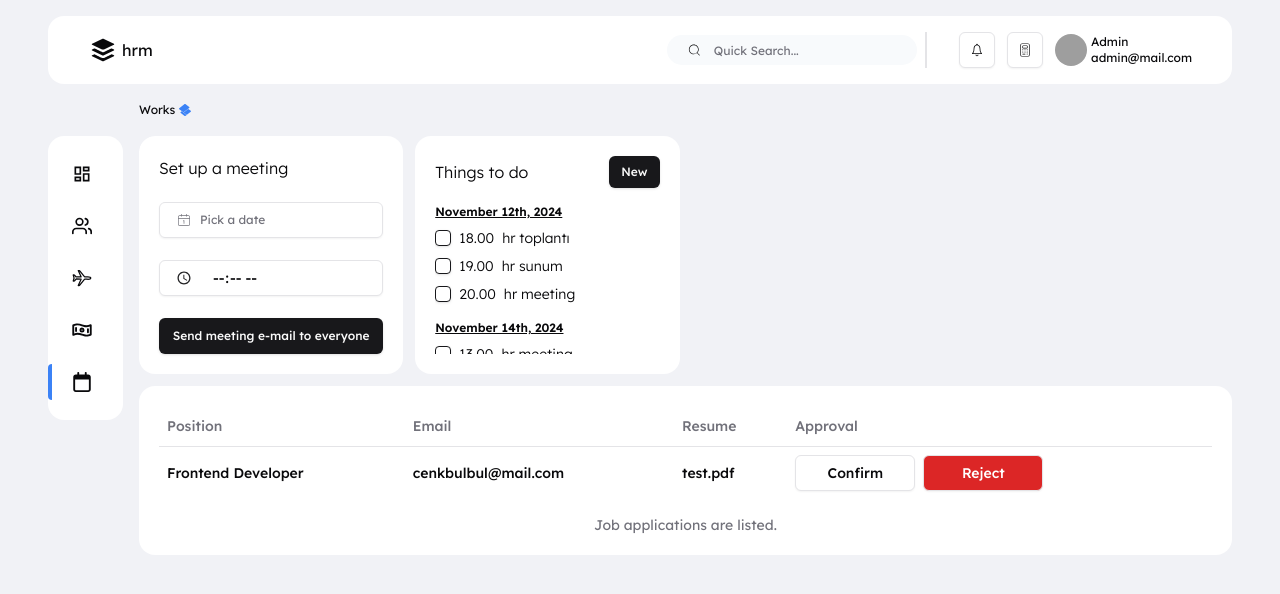
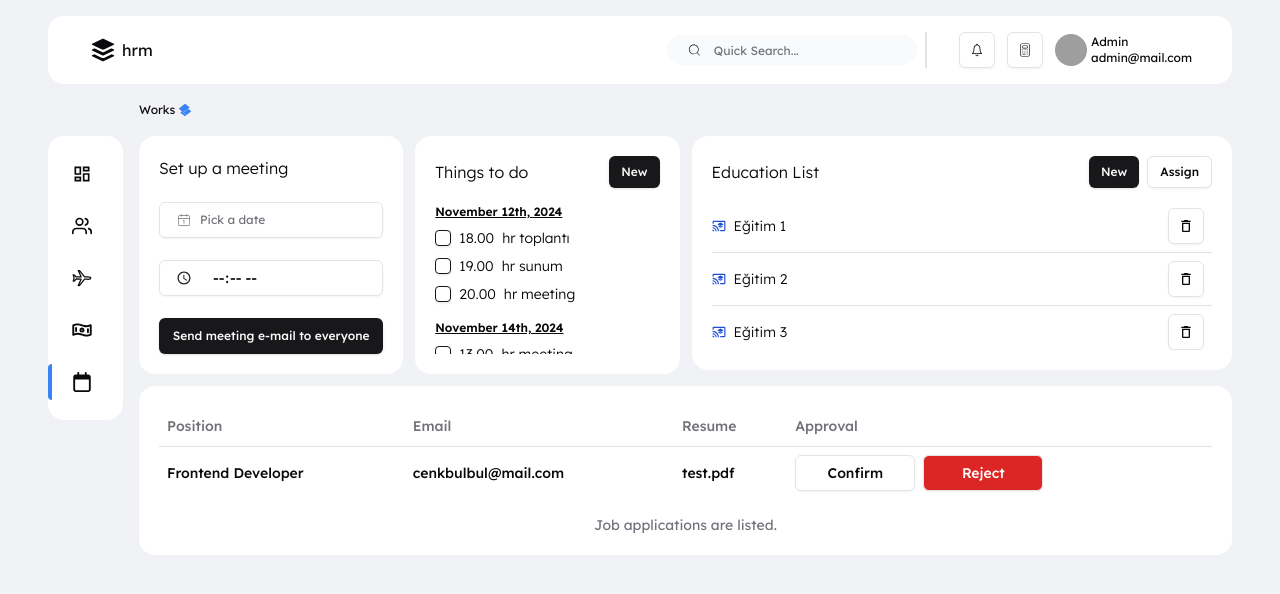
Before and after one commit to cenkbulbull/hrm, a Next.js app: page /works in a window 1280 px wide. Shown: the top 594 px of the page. Built offline with nearby package versions, Linux system fonts and the light colour scheme; grey boxes are pictures that could not be loaded.

Commit message:
feat: education card created

```diff
--- a/app/works/page.js
+++ b/app/works/page.js
@@ -22,12 +22,17 @@ import {
   AlertDialogTrigger,
 } from "@/components/ui/alert-dialog";
 import { Button } from "@/components/ui/button";
+import EducationCard from "@/components/EducationCard";
 
 export default function page() {
   return (
     <div className="grid grid-cols-4 gap-3">
-      <MeetingRequestCard className="col-span-1" />
-      <TodoCard className="col-span-1" />
+      <MeetingRequestCard />
+      <TodoCard />
+
+      <div className="col-span-2">
+        <EducationCard />
+      </div>
 
       <div className="col-span-4 bg-white p-5 rounded-2xl ">
         <Table>
--- /dev/null
+++ b/components/EducationCard.jsx
@@ -0,0 +1,210 @@
+import {
+  Dialog,
+  DialogContent,
+  DialogDescription,
+  DialogHeader,
+  DialogTitle,
+  DialogTrigger,
+} from "@/components/ui/dialog";
+import { Button } from "@/components/ui/button";
+import { Input } from "@/components/ui/input";
+import { Checkbox } from "@/components/ui/checkbox";
+
+import {
+  Select,
+  SelectContent,
+  SelectItem,
+  SelectTrigger,
+  SelectValue,
+} from "@/components/ui/select";
+
+import {
+  MdCastForEducation,
+  MdDeleteOutline,
+  MdOutlineTaskAlt,
+  MdOutlineTitle,
+} from "react-icons/md";
+import { GrChannel } from "react-icons/gr";
+
+const EducationCard = () => {
+  return (
+    <div className="flex flex-col gap-3 bg-white p-5 rounded-2xl font-light">
+      <div className="flex justify-between items-center">
+        <div>Education List</div>
+        <div className="flex gap-2">
+          <Dialog>
+            <DialogTrigger asChild>
+              <Button className="text-xs" size="sm">
+                New
+              </Button>
+            </DialogTrigger>
+
+            <DialogContent>
+              <DialogHeader className="gap-3">
+                <DialogTitle>Add Education</DialogTitle>
+
+                <div className="flex flex-col gap-2">
+                  <div className="relative">
+                    <MdOutlineTitle className="absolute top-[11px] left-[17px]" />
+                    <Input
+                      className="px-10 focus-visible:ring-0 text-xs placeholder:text-xs"
+                      placeholder="Education name"
+                    />
+                  </div>
+
+                  <div className="relative">
+                    <MdCastForEducation className="absolute top-[11px] left-[17px]" />
+                    <Input
+                      className="px-10 focus-visible:ring-0 text-xs placeholder:text-xs"
+                      placeholder="Education Link"
+                    />
+                  </div>
+
+                  <div className="relative">
+                    <GrChannel className="absolute top-[11px] left-[17px]" />
+                    <Input
+                      className="px-10 focus-visible:ring-0 text-xs placeholder:text-xs"
+                      placeholder="Education Platform"
+                    />
+                  </div>
+
+                  <Button>Add</Button>
+                </div>
+              </DialogHeader>
+            </DialogContent>
+          </Dialog>
+
+          <Dialog>
+            <DialogTrigger asChild>
+              <Button className="text-xs" size="sm" variant="outline">
+                Assign
+              </Button>
+            </DialogTrigger>
+
+            <DialogContent>
+              <DialogHeader className="gap-3">
+                <DialogTitle>Add Education</DialogTitle>
+
+                <div className="flex flex-col gap-2">
+                  <Select>
+                    <SelectTrigger className="focus:ring-0 text-xs">
+                      <SelectValue placeholder="Choose Education" />
+                    </SelectTrigger>
+                    <SelectContent>
+                      <SelectItem className="text-xs" value="Eğitim1">
+                        Eğitim1
+                      </SelectItem>
+                      <SelectItem className="text-xs" value="Eğitim2">
+                        Eğitim2
+                      </SelectItem>
+                      <SelectItem className="text-xs" value="Eğitim3">
+                        Eğitim3
+                      </SelectItem>
+                    </SelectContent>
+                  </Select>
+
+                  <div className="flex flex-col gap-3 border-[1px] rounded-md p-2 max-h-[200px] overflow-auto">
+                    <div className="flex items-center gap-1 text-xs">
+                      <Checkbox id="all" />
+                      <label htmlFor="all">Assign to everyone</label>
+                    </div>
+
+                    <div className="flex items-center gap-1 text-xs">
+                      <Checkbox id="user1" />
+                      <label htmlFor="user1">Cenk Bülbül</label>
+                    </div>
+
+                    <div className="flex items-center gap-1 text-xs">
+                      <Checkbox id="user2" />
+                      <label htmlFor="user2">Cenk Bülbül</label>
+                    </div>
+
+                    <div className="flex items-center gap-1 text-xs">
+                      <Checkbox id="user1" />
+                      <label htmlFor="user1">Cenk Bülbül</label>
+                    </div>
+
+                    <div className="flex items-center gap-1 text-xs">
+                      <Checkbox id="user1" />
+                      <label htmlFor="user1">Cenk Bülbül</label>
+                    </div>
+
+                    <div className="flex items-center gap-1 text-xs">
+                      <Checkbox id="user1" />
+                      <label htmlFor="user1">Cenk Bülbül</label>
+                    </div>
+
+                    <div className="flex items-center gap-1 text-xs">
+                      <Checkbox id="user1" />
+                      <label htmlFor="user1">Cenk Bülbül</label>
+                    </div>
+
+                    <div className="flex items-center gap-1 text-xs">
+                      <Checkbox id="user1" />
+                      <label htmlFor="user1">Cenk Bülbül</label>
+                    </div>
+
+                    <div className="flex items-center gap-1 text-xs">
+                      <Checkbox id="user1" />
+                      <label htmlFor="user1">Cenk Bülbül</label>
+                    </div>
+                  </div>
+
+                  <Button>Assign</Button>
+                </div>
+              </DialogHeader>
+            </DialogContent>
+          </Dialog>
+        </div>
+      </div>
+
+      <ul className="text-sm flex flex-col gap-2 divide-y-[1px] h-[150px] overflow-auto">
+        <li className="flex items-center justify-between gap-2 pt-2">
+          <div className="flex items-center gap-2">
+            <MdCastForEducation className="text-blue-700" />
+            <span>Eğitim 1</span>
+          </div>
+
+          <Button size="icon" variant="outline" className="me-2">
+            <MdDeleteOutline />
+          </Button>
+        </li>
+
+        <li className="flex items-center justify-between gap-2 pt-2">
+          <div className="flex items-center gap-2">
+            <MdCastForEducation className="text-blue-700" />
+            <span>Eğitim 2</span>
+          </div>
+
+          <Button size="icon" variant="outline" className="me-2">
+            <MdDeleteOutline />
+          </Button>
+        </li>
+
+        <li className="flex items-center justify-between gap-2 pt-2">
+          <div className="flex items-center gap-2">
+            <MdCastForEducation className="text-blue-700" />
+            <span>Eğitim 3</span>
+          </div>
+
+          <Button size="icon" variant="outline" className="me-2">
+            <MdDeleteOutline />
+          </Button>
+        </li>
+
+        <li className="flex items-center justify-between gap-2 pt-2">
+          <div className="flex items-center gap-2">
+            <MdCastForEducation className="text-blue-700" />
+            <span>Eğitim 4</span>
+          </div>
+
+          <Button size="icon" variant="outline" className="me-2">
+            <MdDeleteOutline />
+          </Button>
+        </li>
+      </ul>
+    </div>
+  );
+};
+
+export default EducationCard;
```
